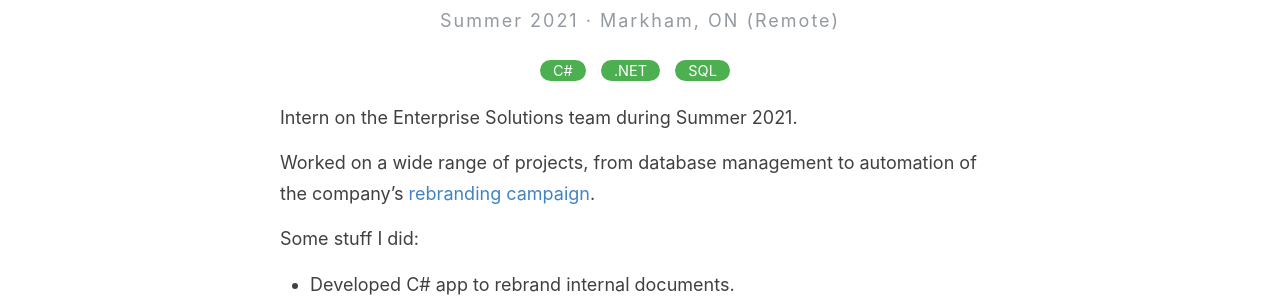
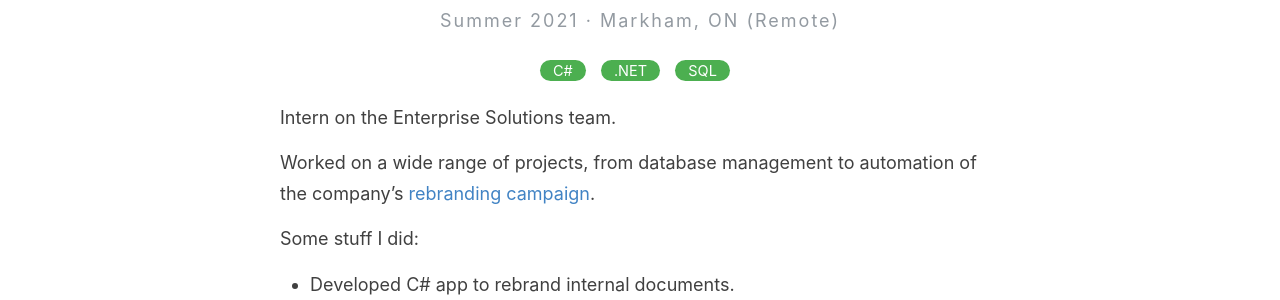
Before and after one commit to pkardjian/pkardjian.github.io, a Jekyll site: the page built from _pages/experience.md, in a window 1280 px wide. Shown: the part 1034-1334 px from the top of the page. Built offline with Jekyll 4.4.1, drawn with Linux system fonts in a browser that asks for light colours.

```diff
--- a/_pages/experience.md
+++ b/_pages/experience.md
@@ -54,7 +54,7 @@ Some notable achievements include:
     <a>SQL</a> &nbsp;
 </div>
 
-Intern on the Enterprise Solutions team during Summer 2021.
+Intern on the Enterprise Solutions team.
 
 Worked on a wide range of projects, from database management to automation of the company's [rebranding campaign](https://lifeworks.com/en/morneau-shepell-now-lifeworks).
 
```
Also changed, not shown: projects.html (renamed from _pages/projects.md).
